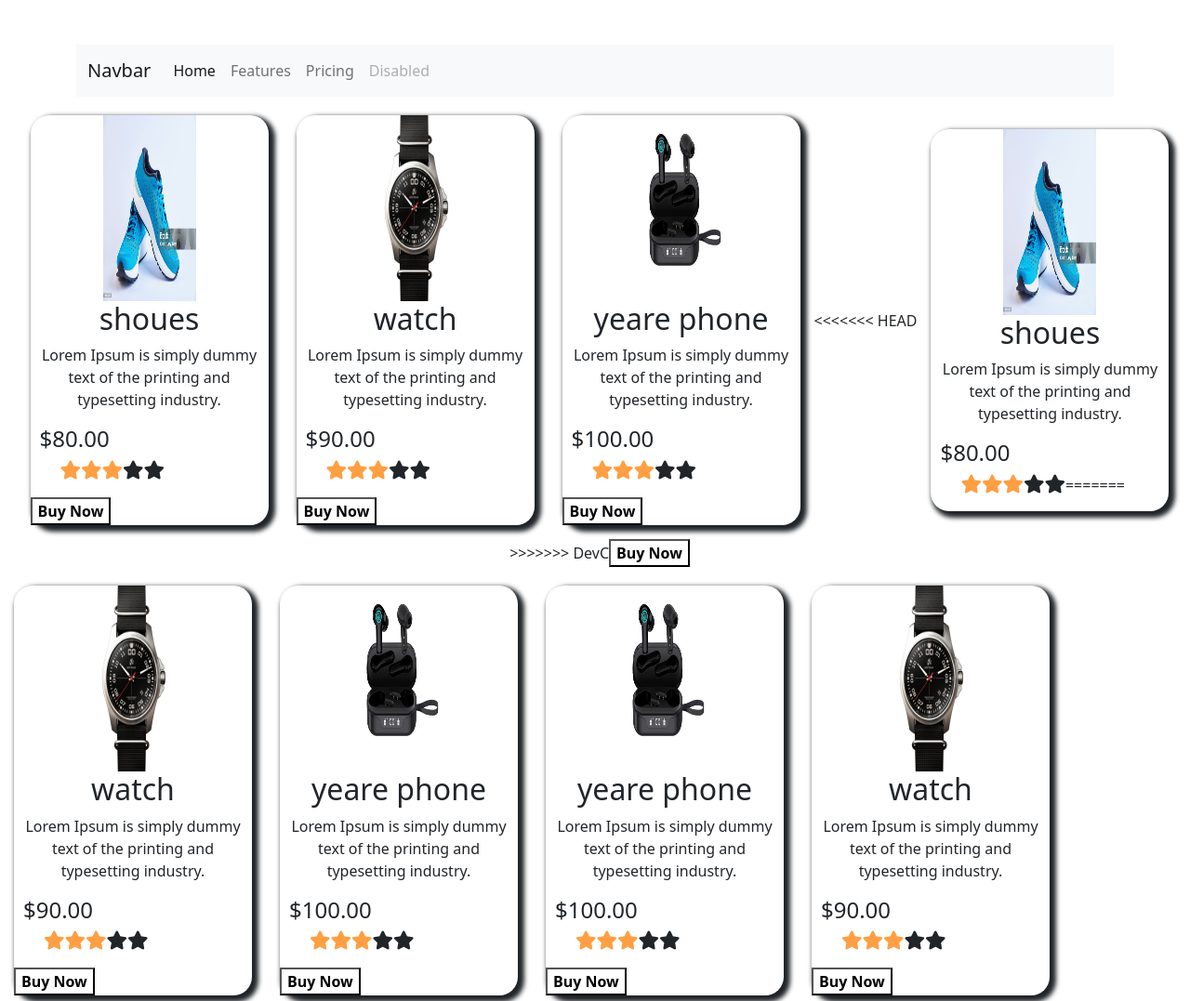
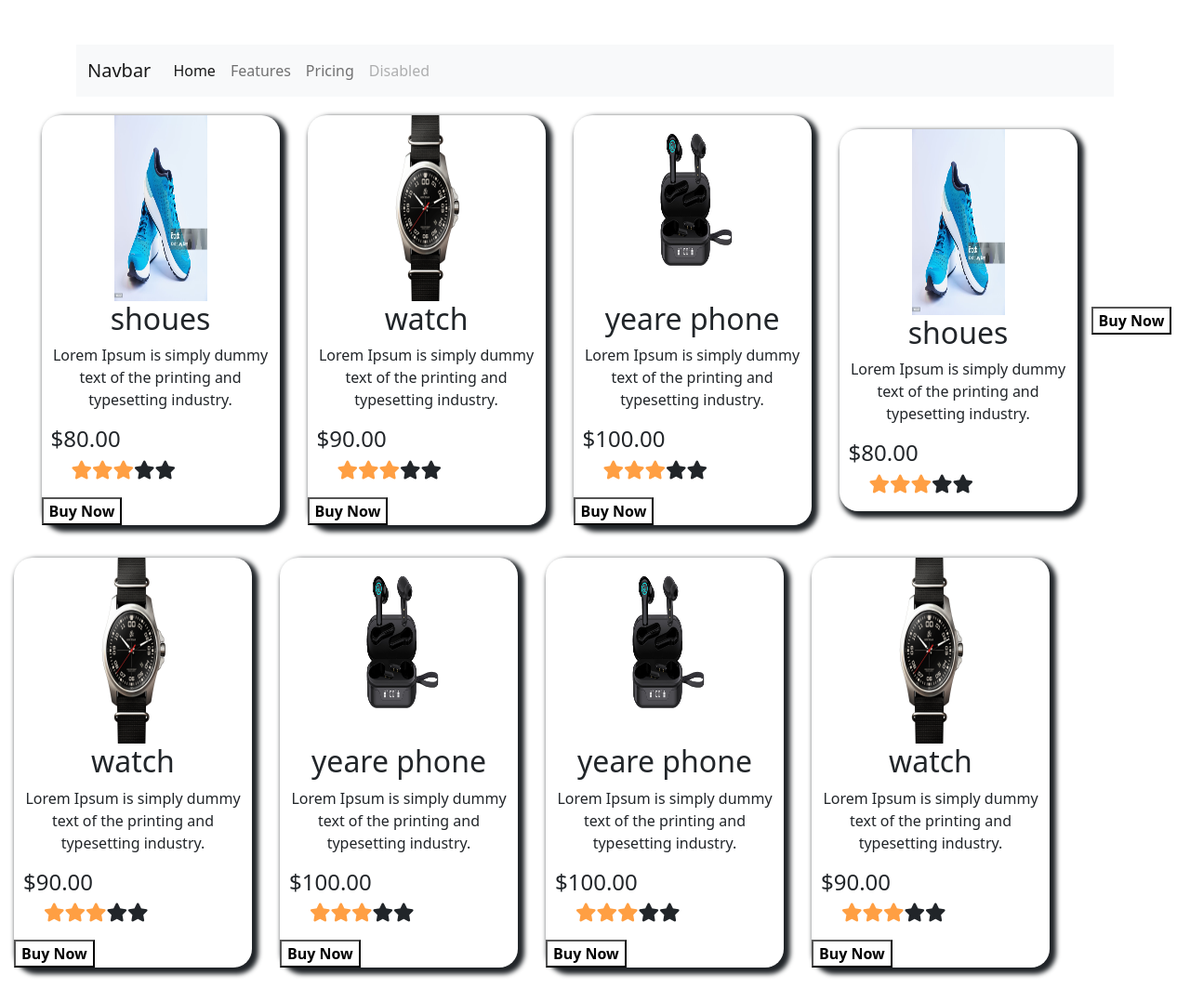
Before and after one commit to jrupa08/HTMI_5, a plain HTML site: page index.html in a window 1280 px wide. Shown: the top 1077 px of the page at 93% size. After the commit the page ends 1056 px from the top, so only its background shows below. Drawn offline with nearby package versions, Linux system fonts and the light colour scheme.

Commit message:
Update index.html

```diff
--- a/index.html
+++ b/index.html
@@ -89,8 +89,7 @@
             <button>Buy Now</button>
 
         </div>
-<<<<<<< HEAD
-        <div class="containt">
+         <div class="containt">
             <img src="shoues.jpg">
             <h2>shoues</h2>
             <p>Lorem Ipsum is simply dummy text of the printing and typesetting industry. </p>
@@ -101,9 +100,9 @@
                     <li><i class="fa fa-star checked"></i></li>
                     <li><i class="fa fa-star"></i></li>
                     <li><i class="fa fa-star"></i></li>
-=======
+
     </div>
->>>>>>> DevC
+
 
                 </ul>
                 <button>Buy Now</button>
```
